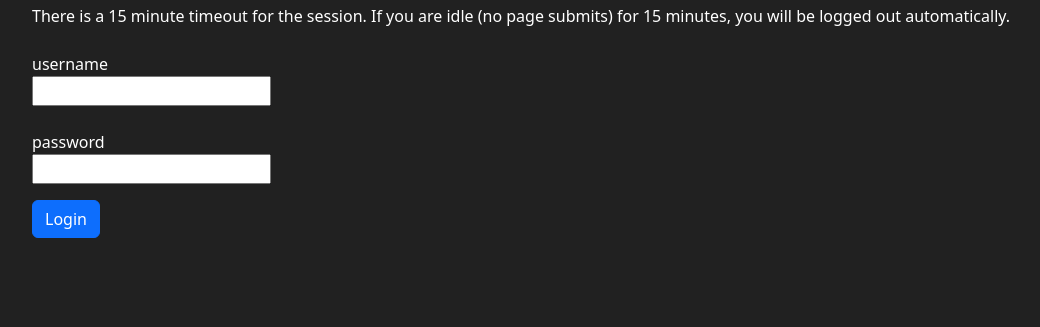
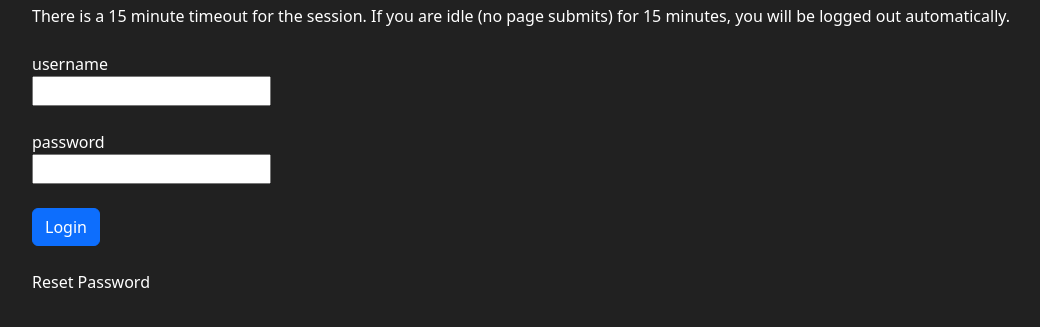
Before and after one commit to mpo6767/demo, a Flask app: page /login in a window 1280 px wide. Shown: the part 132-459 px from the top of the page, without its empty margins (50-1090 px from the left). Run offline with Flask 3, Linux system fonts and the light colour scheme; parts of the project's set-up code (start-up, migrations or seed data) failed here and were passed over; some libraries are stand-ins or nearby versions.

Commit message:
modified user html to fit on page

```diff
--- a/election1/templates/login.html
+++ b/election1/templates/login.html
@@ -32,12 +32,13 @@ Login Page
                  <div class="col-auto">
                      {{ form.login_pass()}}
                 </div>
-
+            </div>
             <br>
             <div class="d-grid gap-2 d-md-block">
                 {{ form.submit(type="submit", value='Login', class="btn btn-primary") }}
             </div>
-        </div>
         </form>
+        <br>
+    <a class="nav-link" href="{{ url_for('ballot.ballot_view') }}">Reset Password</a>
     </div>
 {% endblock %}
```
